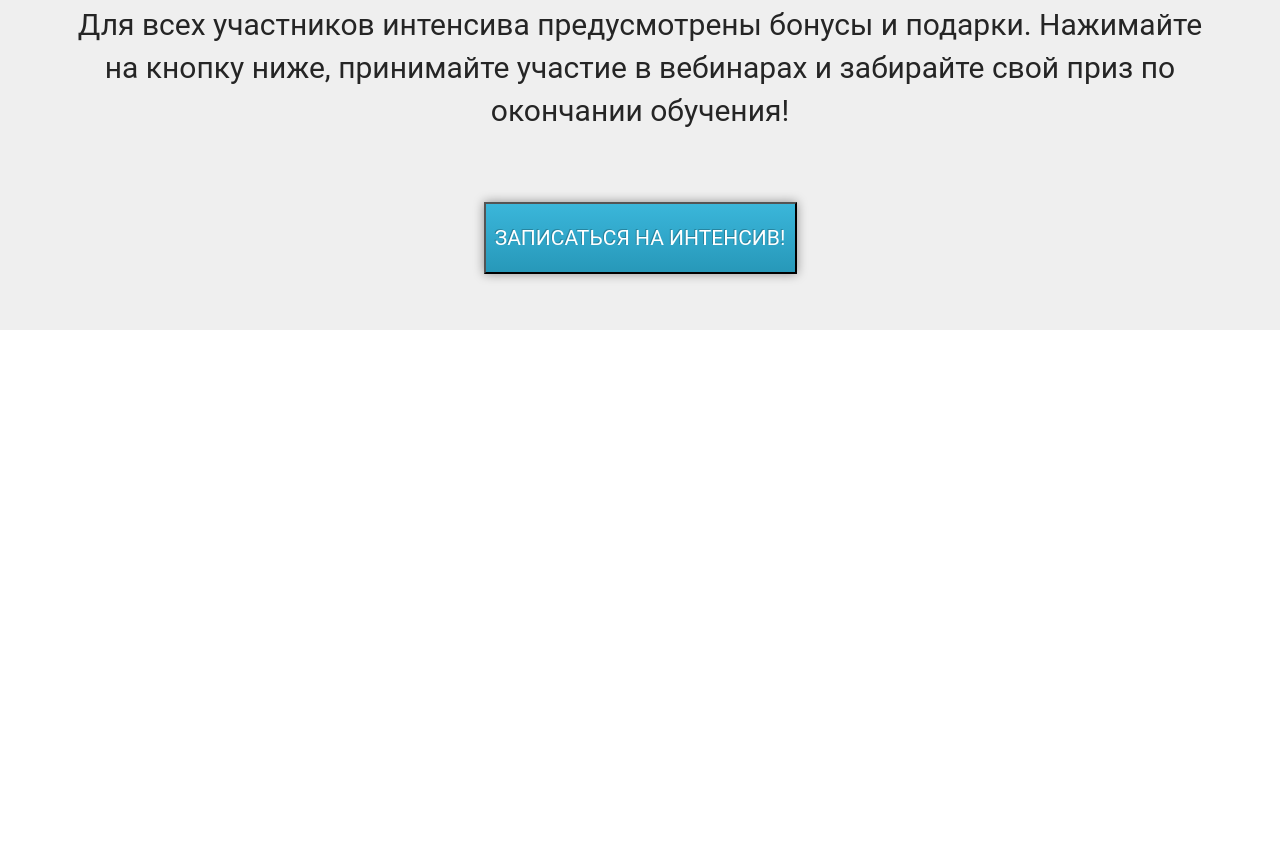
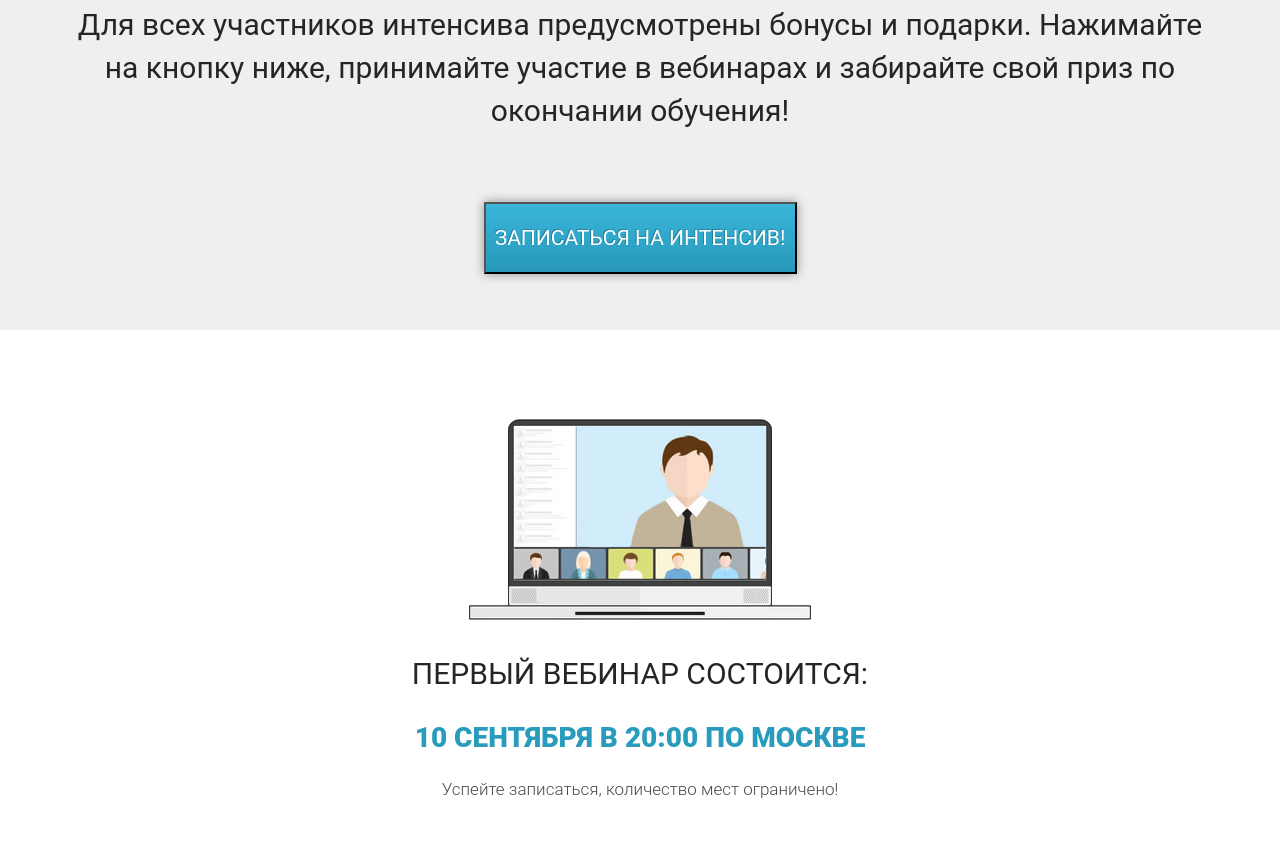
Before and after one commit to sky7way/Wordpress_intansive, a plain HTML site: page index.html in a window 1280 px wide. Shown: the part 2802-3654 px from the top of the page. Before the commit the page ends 3132 px from the top, so only its background shows below. Drawn offline with Linux system fonts and the light colour scheme.

Commit message:
fifth_section

```diff
--- a/index.html
+++ b/index.html
@@ -130,5 +130,20 @@
             <button class="bonus_btn">Записаться на интенсив!</button>
         </div>
     </section>
+
+    <section class="first_vebinar">
+        <div class="container">
+            <img src="/src/img/first_vebinar/first.jpg" alt="first vebinar" class="img_vebinar">
+
+            <h2 class="header">
+                Первый вебинар состоится:
+            </h2>
+
+            <h2 class="start">
+                10 сентября в 20:00 по Москве
+            </h2>
+            <div class="text">Успейте записаться, количество мест ограничено!</div>
+        </div>
+    </section>
 </body>
 </html>
--- a/src/css/style.css
+++ b/src/css/style.css
@@ -123,7 +123,7 @@ h2.title {
     padding: 88px 0 75px 0;
 }
 
-.waiting .waiting_header, .finish .finish_header {
+.waiting .waiting_header, .finish .finish_header, .first_vebinar .header {
     color: #252525;
     font-family: 'Roboto';
     font-style: normal;
@@ -277,3 +277,41 @@ h2.title {
     line-height: 43px;
     text-align: center;
 }
+
+.first_vebinar {
+    min-height: 510px;
+    padding: 89px 0 53px 0;
+}
+
+.first_vebinar .img_vebinar {
+    display: block;
+    margin: 0 auto;
+    width: 342px;
+    height: 201px;
+}
+
+.first_vebinar .header {
+    margin-top: 36px;
+    text-align: center;
+}
+
+.first_vebinar .start {
+    margin-top: 30px;
+    color: #299CBD;
+    font-family: 'Roboto';
+    font-style: normal;
+    font-weight: 900;
+    font-size: 28px;
+    text-align: center;
+    text-transform: uppercase;
+}
+
+.first_vebinar .text {
+    margin-top: 25px;
+    color: #4A4A4A;
+    font-family: 'Roboto';
+    font-style: normal;
+    font-weight: 300;
+    font-size: 17px;
+    text-align: center;
+}
```
Also changed, not shown: src/img/first_vebinar/first.jpg (added), src/img/first_vebinar/first.png (deleted).
